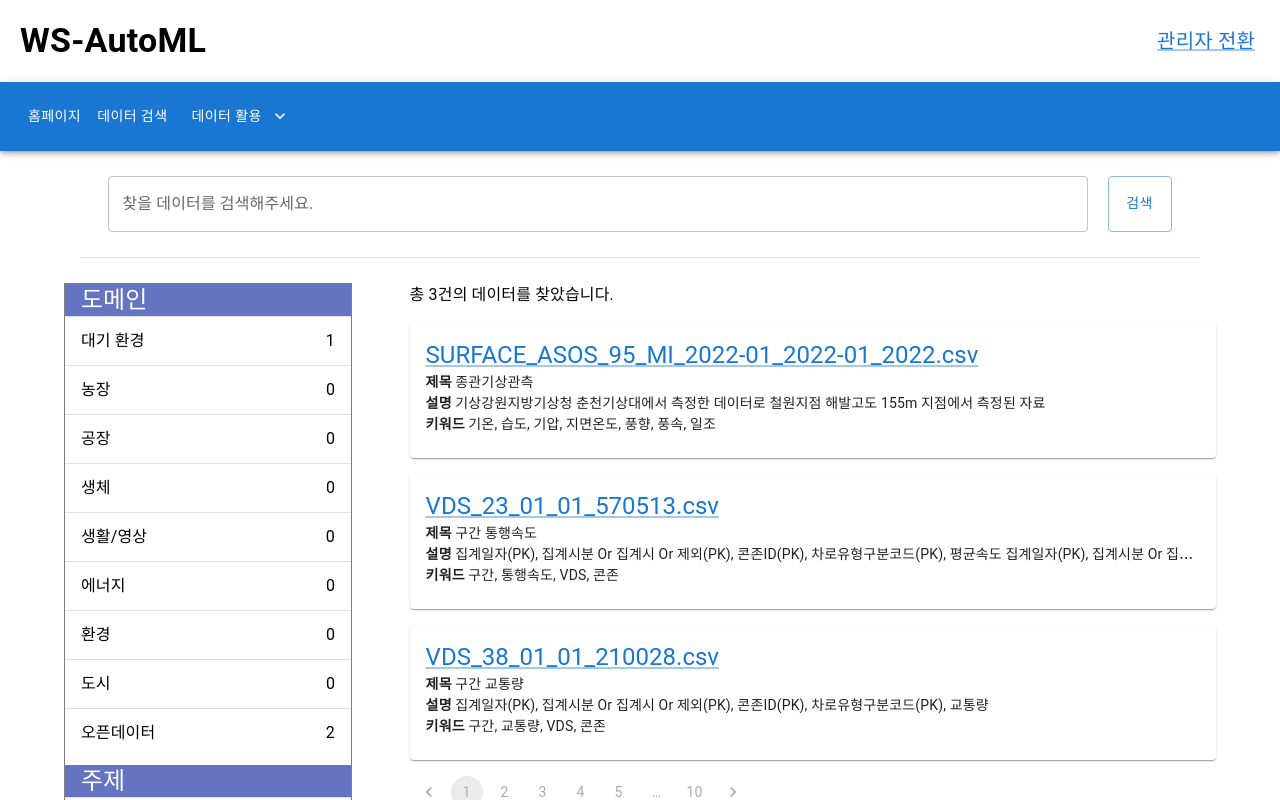
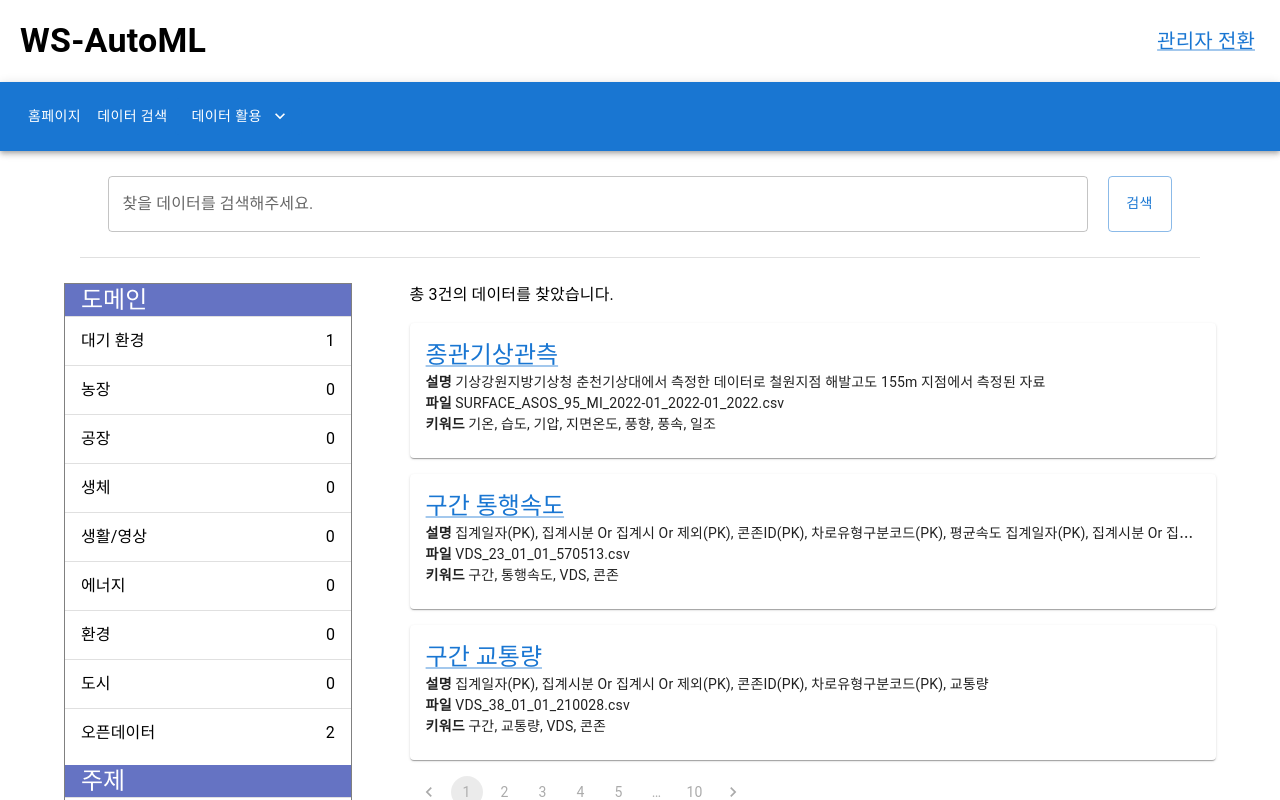
Before and after one commit to ClustProject/WSAutoMLMainWeb, a React (Create React App) app in the folder app/user-web/: page /search in a window 1280 px wide. Shown: the top 800 px of the page. Built offline with nearby package versions, Linux system fonts and the light colour scheme.

Commit message:
feat: 데이터 상세목록에서 표시되는 내용 순서 변경 #296
제목 → 설명 → 파일 → 키워드 순
---
Close #296

```diff
--- a/app/user-web/src/components/presentational/search/DataSetCard.jsx
+++ b/app/user-web/src/components/presentational/search/DataSetCard.jsx
@@ -11,19 +11,9 @@ export default function DataSetCard(props) {
       <CardContent>
         <Typography variant="h5" component="div">
           <Link href={`/metadata/${props.id}`}>
-            {props.name}
+            {props.title}
           </Link>
         </Typography>
-        <Typography variant="body2" display="inline" sx={{
-          fontWeight: 'bold'
-        }}>
-          제목&nbsp;
-        </Typography>
-        <Typography variant="body2" display="inline">
-          {props.title}
-        </Typography>
-        <br/>
-
         <Box sx={{
           overflow: 'hidden',
           textOverflow: 'ellipsis',
@@ -43,6 +33,16 @@ export default function DataSetCard(props) {
         <Typography variant="body2" display="inline" sx={{
           fontWeight: 'bold'
         }}>
+          파일&nbsp;
+        </Typography>
+        <Typography variant="body2" display="inline">
+          {props.name}
+        </Typography>
+        <br/>
+
+        <Typography variant="body2" display="inline" sx={{
+          fontWeight: 'bold'
+        }}>
           키워드&nbsp;
         </Typography>
         <Typography variant="body2" display="inline">
```
